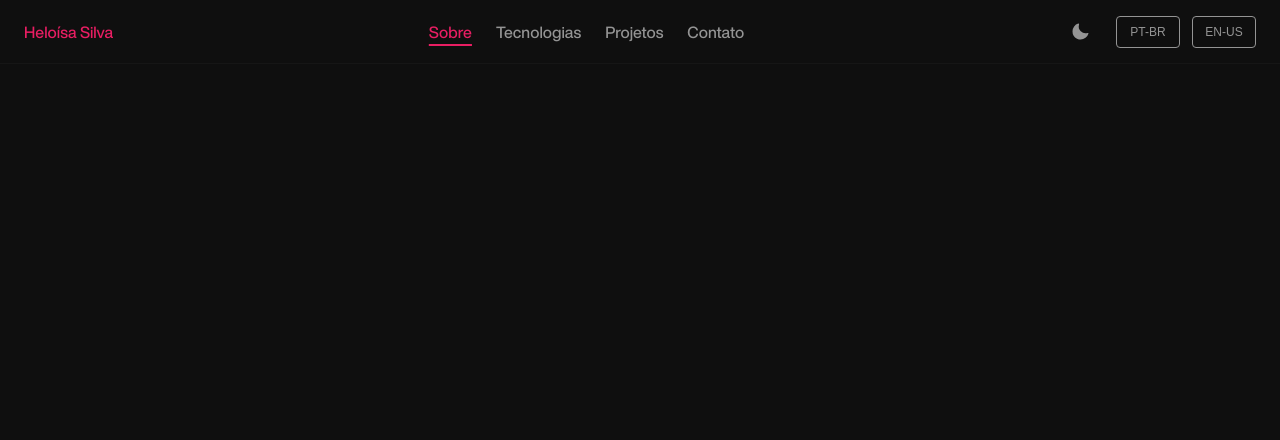
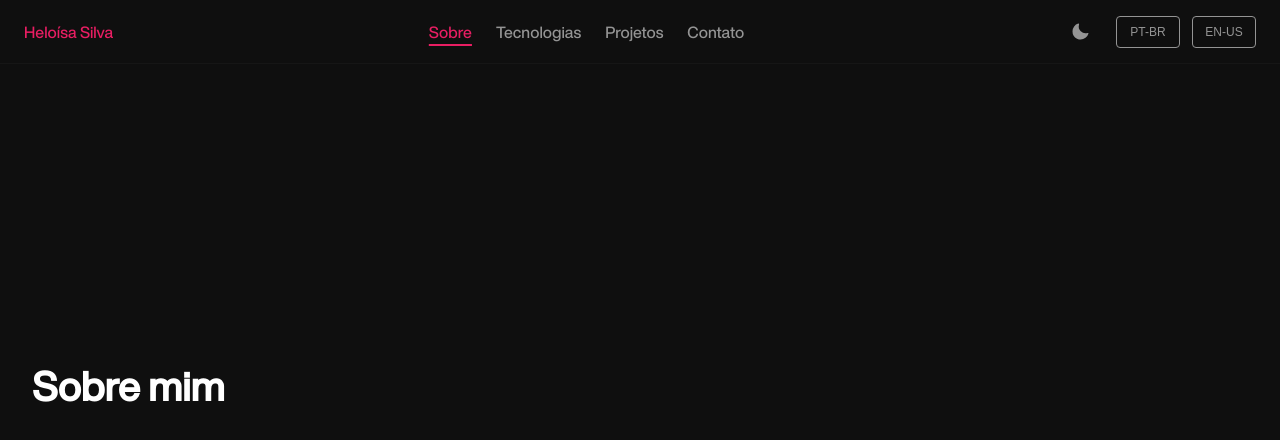
Before and after one commit to heloisacrisilva/myportfolio, a Next.js app: page /about in a window 1280 px wide. Shown: the top 440 px of the page. Built offline with nearby package versions, Linux system fonts and the light colour scheme.

Commit message:
feat: about me section

```diff
--- a/src/app/[locale]/page.tsx
+++ b/src/app/[locale]/page.tsx
@@ -1,21 +1,16 @@
+'use client';
+
+import { AboutSection } from '@/components/Sections/aboutSection';
 import * as S from './style';
 import { Header } from '@/components/Header';
 
-export default async function Home({
-  params,
-}: {
-  params: Promise<{ locale: string }>;
-}) {
-  const { locale: lang } = await params;
+export default function Home({ params }: { params: { locale: string } }) {
+  const { locale: lang } = params;
 
   return (
     <S.Container>
       <Header lang={lang} />
-      <S.LogoContent>
-        <S.InfoContent>
-          <S.Title></S.Title>
-        </S.InfoContent>
-      </S.LogoContent>
+      <AboutSection lang={lang} />
     </S.Container>
   );
 }
--- a/src/app/layout.tsx
+++ b/src/app/layout.tsx
@@ -1,21 +1,23 @@
 import { ReactNode } from 'react';
-import { ProvidersWrapper } from './ProviderWrapper';
 import GlobalStyle from '@/themes/globalStyle';
 import { ThemeProviderContext } from '@/contexts/themeProviders';
+import StyledComponentsRegistry from '@/lib/registry';
 
 export const metadata = {
   title: 'Portfólio - Heloisa C. Silva',
 };
 
-export default async function RootLayout({ children }: { children: ReactNode; params: Promise<{ locale: string }> }) {
+export default async function RootLayout({ children }: { children: ReactNode; params: { locale: string } }) {
   return (
-    <ThemeProviderContext>
-      <GlobalStyle/>
-      <html lang={'pt-br'}>
-        <body>
-          <ProvidersWrapper>{children}</ProvidersWrapper>
-        </body>
-      </html>
-    </ThemeProviderContext>
+    <html lang={'pt-br'}>
+      <body>
+        <StyledComponentsRegistry>
+          <ThemeProviderContext>
+            <GlobalStyle />
+            {children}
+          </ThemeProviderContext>
+        </StyledComponentsRegistry>
+      </body>
+    </html>
   );
 }
--- a/src/components/Buttons/LanguageButton/index.tsx
+++ b/src/components/Buttons/LanguageButton/index.tsx
@@ -3,7 +3,7 @@
 import { useRouter } from 'next/navigation';
 import { Button } from './style';
 import CONSTANTS from '@/config/constants.mjs';
-import { getCookie, setCookie } from '@/utils/cookies.client';
+import { setCookie } from '@/utils/cookies.client';
 
 const { DEFAULT_LOCALE_DISPLAY } = CONSTANTS;
 
--- a/src/components/Header/index.tsx
+++ b/src/components/Header/index.tsx
@@ -22,7 +22,7 @@ export const Header = ({ lang }: HeaderProps) => {
       </S.Nav>
 
       <S.Sections>
-        <S.SectionsItem $active href={`/${lang}/about`}>
+        <S.SectionsItem $active href={`/${lang}/`}>
           {t('about')}
         </S.SectionsItem>
 
--- /dev/null
+++ b/src/components/Sections/aboutSection/index.tsx
@@ -0,0 +1,19 @@
+'use client';
+
+import { getTranslation } from '@/utils/i18n';
+import * as S from './style';
+
+interface AboutSectionProps {
+  lang: string;
+}
+
+export const AboutSection = ({ lang }: AboutSectionProps) => {
+  const t = getTranslation(lang, 'aboutSection');
+  return (
+    <S.Section>
+      <S.Title>
+        {t('title')}
+      </S.Title>
+    </S.Section>
+  );
+};
--- /dev/null
+++ b/src/components/Sections/aboutSection/style.ts
@@ -0,0 +1,17 @@
+import styled from "styled-components";
+
+export const Section = styled.div`
+  width: 100%;
+  height: 100%;
+  display: flex;
+  flex-direction: column;
+  align-items: flex-start;
+  justify-content: space-around;
+  padding: 4rem 2rem;
+`;
+
+export const Title = styled.h1`
+  font-size: 2.5rem;
+  color: ${({ theme }) => theme.primaryColor};
+  margin-bottom: 1rem;
+`;
--- a/src/locale/en.json
+++ b/src/locale/en.json
@@ -7,8 +7,9 @@
     "about": "About",
     "stack": "Stack",
     "projects": "Projects",
-    "contact": "Contact",
-    "PT": "PT",
-    "EN": "EN"
+    "contact": "Contact"
+  },
+  "aboutSection": {
+    "title": "About me"
   }
 }
--- a/src/locale/pt.json
+++ b/src/locale/pt.json
@@ -7,8 +7,10 @@
     "about": "Sobre",
     "stack": "Tecnologias",
     "projects": "Projetos",
-    "contact": "Contato",
-    "PT": " PT",
-    "EN": "EN"
+    "contact": "Contato"
+  },
+  "aboutSection": {
+    "title": "Sobre mim"
   }
+
 }
```
